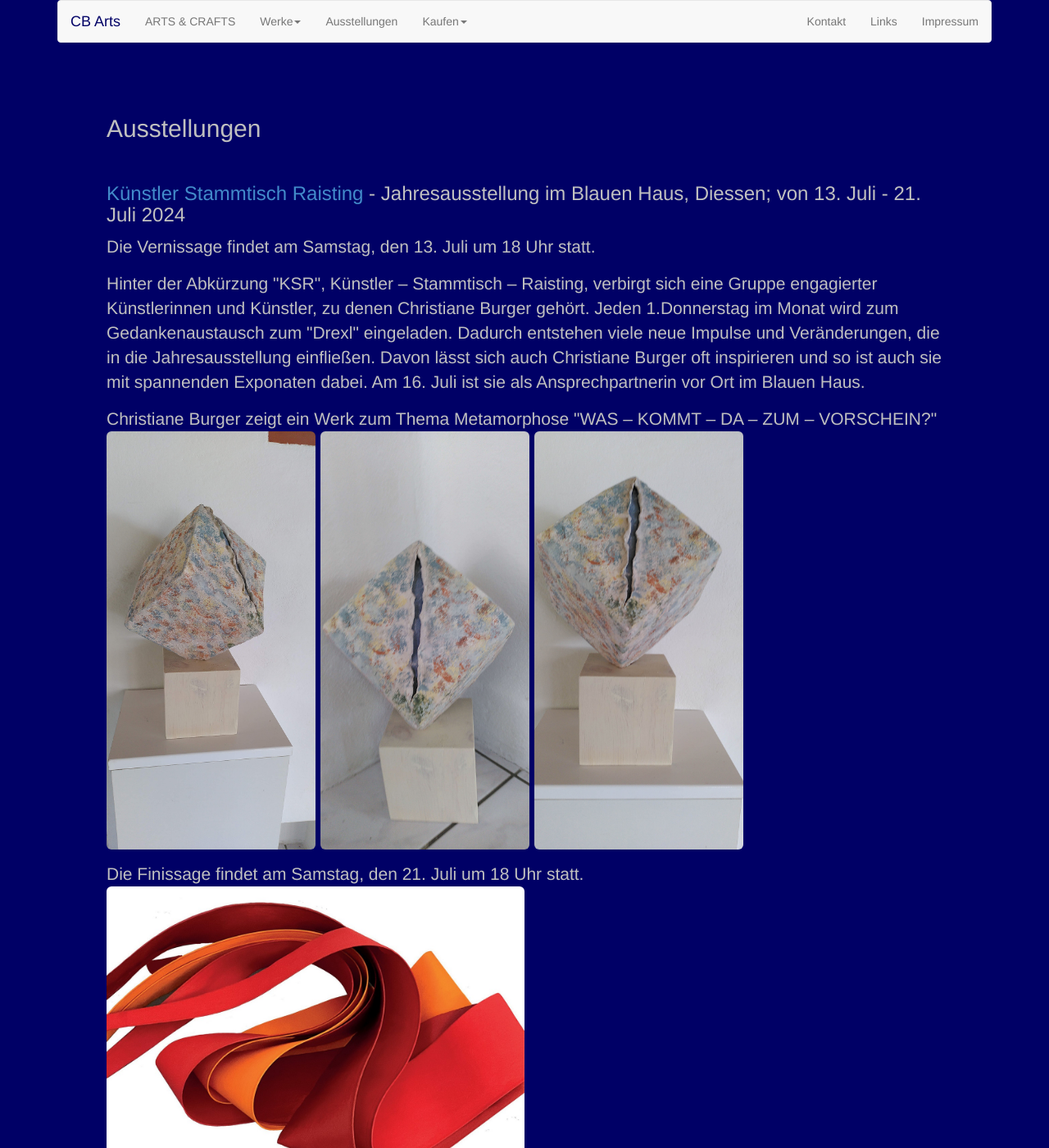
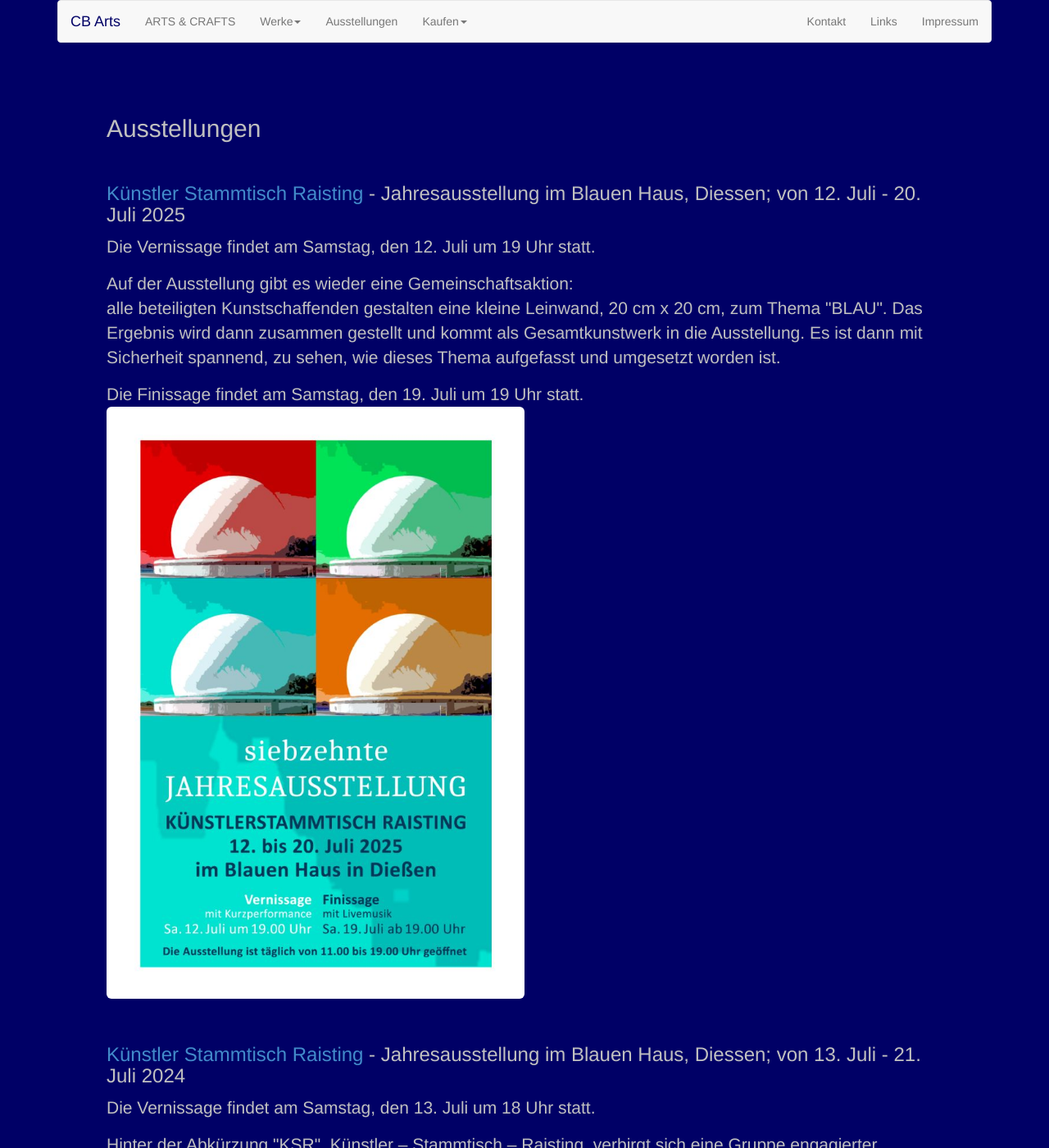
Before and after one commit to schmidb/CBArts, a Jekyll site: the page built from ausstellungen.html, in a window 1280 px wide and 1400 px high. Shown: the whole window at 82% size. Built offline with Jekyll 4.4.1, drawn with Linux system fonts in a browser that asks for light colours.

Commit message:
Update ausstellungen.html

```diff
--- a/ausstellungen.html
+++ b/ausstellungen.html
@@ -4,6 +4,23 @@ layout: default
 ---
 
 <h2>Ausstellungen</h2>
+
+<br>
+<h3><a href="http://www.kuenstler-stammtisch-raisting.de" target="blank">K&uuml;nstler
+  Stammtisch Raisting</a> - Jahresausstellung im Blauen Haus, Diessen; von 12. Juli - 20. Juli 2025</h3>
+<p>Die Vernissage findet am Samstag, den 12. Juli um 19 Uhr statt.</p>
+<p>Auf der Ausstellung gibt es wieder eine Gemeinschaftsaktion:<br>
+  alle beteiligten Kunstschaffenden gestalten eine kleine Leinwand, 20 cm x 20 cm, zum Thema "BLAU".
+  Das Ergebnis wird dann zusammen gestellt und kommt als Gesamtkunstwerk in die Ausstellung.
+  Es ist dann mit Sicherheit spannend, zu sehen, wie dieses Thema aufgefasst und umgesetzt worden ist.
+</p>
+
+<p>Die Finissage findet am Samstag, den 19. Juli um 19 Uhr statt.
+  <a href="http://www.kuenstler-stammtisch-raisting.de" target="blank">
+    <img src="img/ausstellungen/ausstellung2025.jpg" width=50% class="img-rounded">
+  </a>
+</p>
+
 
 <br>
 <h3><a href="http://www.kuenstler-stammtisch-raisting.de" target="blank">K&uuml;nstler
```
